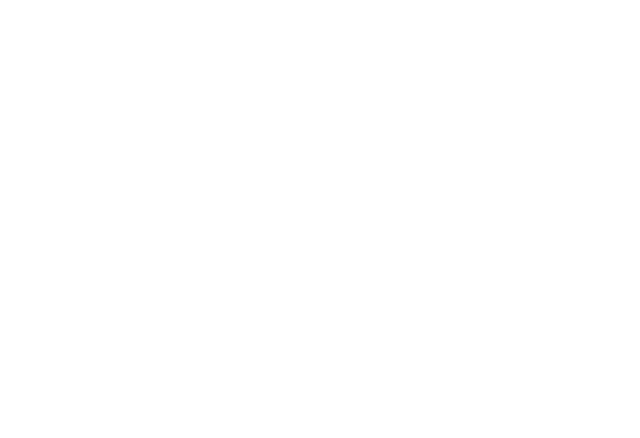
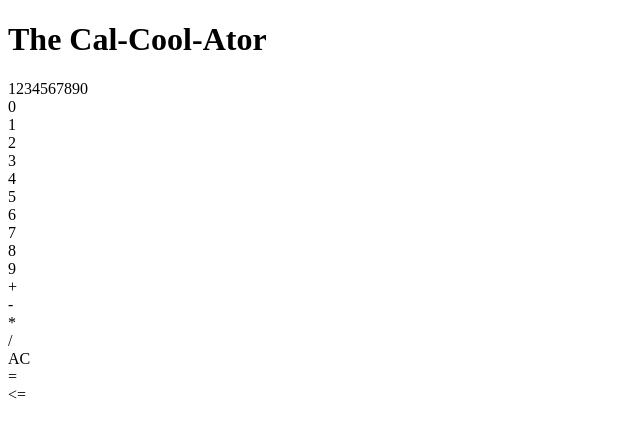
Before and after one commit to AlexdelCarmen/cal-cool-ator, a plain HTML site: page index.html in a window 1280 px wide. Shown: the whole page, without its empty margins (0-640 px from the left). Drawn offline with Linux system fonts and the light colour scheme.

Commit message:
Create HTML skeleton for calculator

```diff
--- a/index.html
+++ b/index.html
@@ -7,6 +7,28 @@
     <title>Cal-Cool-Ator</title>
     <link rel="stylesheet" href="style.css" />
   </head>
-  <body></body>
+  <body>
+    <h1>The Cal-Cool-Ator</h1>
+    <div class="main-calc-container">
+      <div class="display">1234567890</div>
+      <div class="digit button">0</div>
+      <div class="digit button">1</div>
+      <div class="digit button">2</div>
+      <div class="digit button">3</div>
+      <div class="digit button">4</div>
+      <div class="digit button">5</div>
+      <div class="digit button">6</div>
+      <div class="digit button">7</div>
+      <div class="digit button">8</div>
+      <div class="digit button">9</div>
+      <div class="button" id="add">+</div>
+      <div class="button" id="minus">-</div>
+      <div class="button" id="multi">*</div>
+      <div class="button" id="divide">/</div>
+      <div class="button" id="clear">AC</div>
+      <div class="button" id="equals">=</div>
+      <div class="button" id="backspace"><=</div>
+    </div>
+  </body>
   <script src="script.js"></script>
 </html>
```
